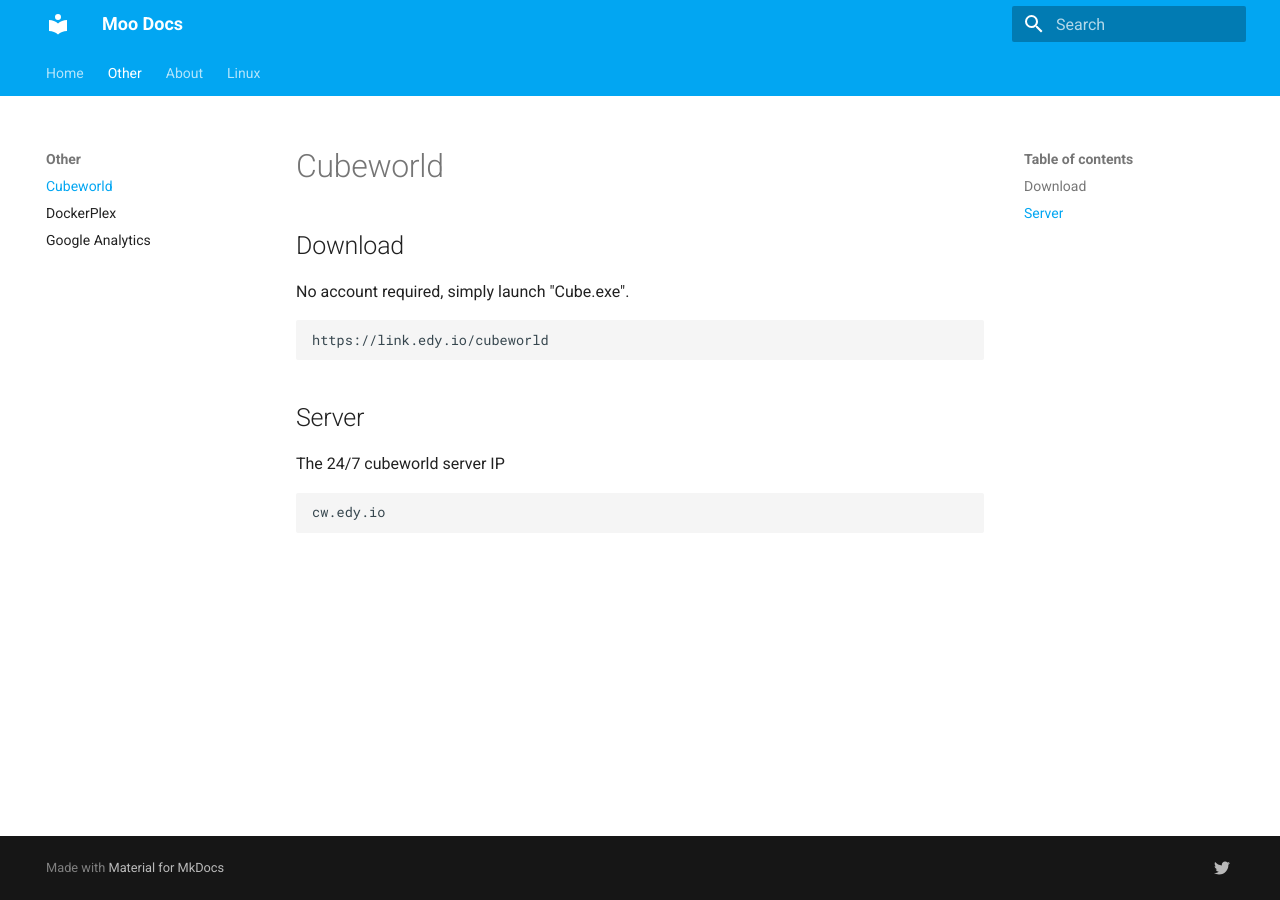
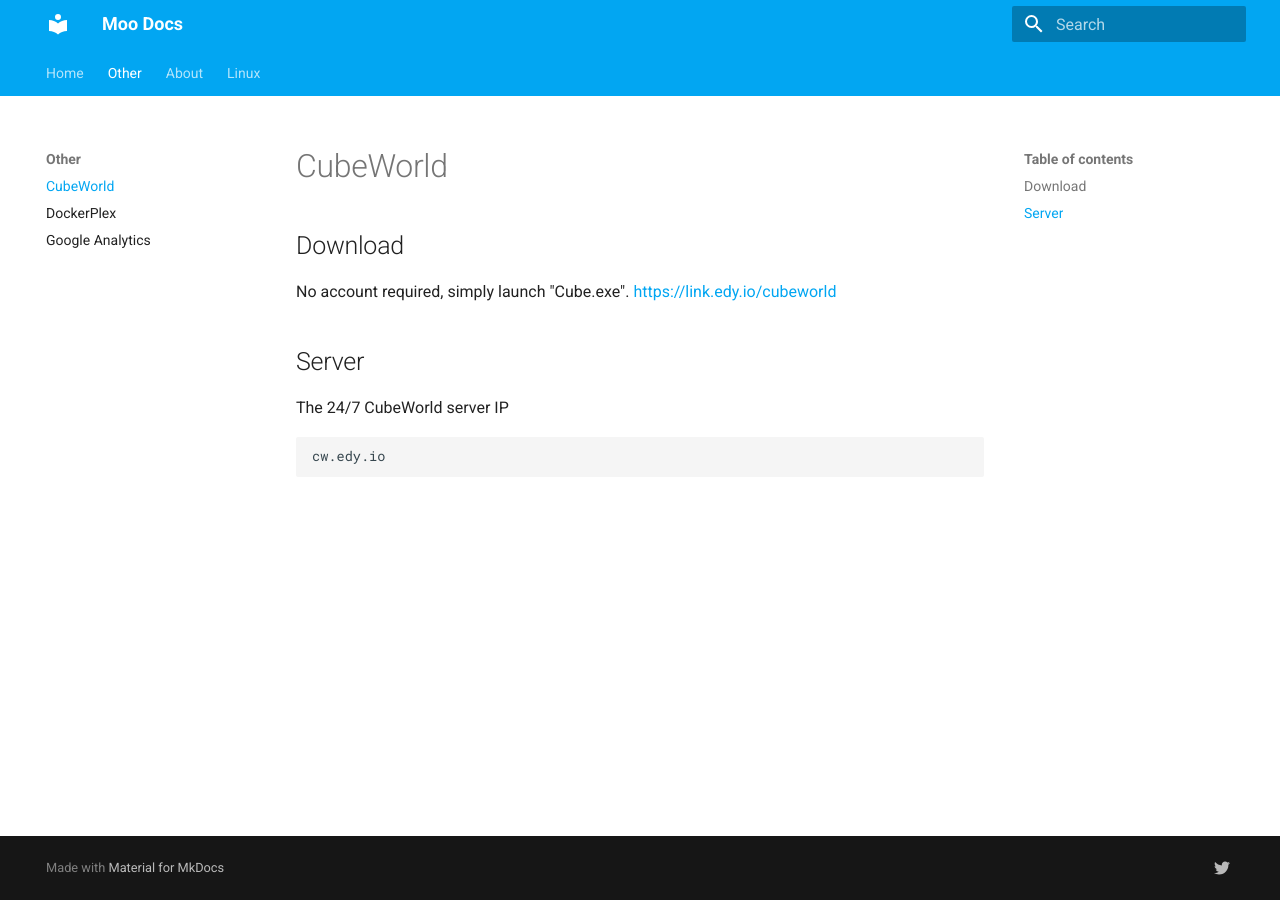
Before and after one commit to EdyTheCow/docs.edy.io, an MkDocs documentation site: the page built from mkdocs/other/cubeworld.md, in a window 1280 px wide. Built offline with MkDocs 1.6.1 and Material for MkDocs 9.7.7, drawn with Linux system fonts in a browser that asks for light colours.

Commit message:
few fixes

````diff
--- a/mkdocs.yml
+++ b/mkdocs.yml
@@ -9,7 +9,7 @@
 nav:
   - Home: index.md
   - Other:
-    - Cubeworld: other/cubeworld.md
+    - CubeWorld: other/cubeworld.md
     - DockerPlex: other/docker-plex.md
     - Google Analytics: other/google-analytics.md
   - About: about.md
--- a/mkdocs/other/cubeworld.md
+++ b/mkdocs/other/cubeworld.md
@@ -1,13 +1,11 @@
-# Cubeworld
+# CubeWorld
 
 ## Download
 No account required, simply launch "Cube.exe".
-```
 https://link.edy.io/cubeworld
-```
 
 ## Server
-The 24/7 cubeworld server IP
+The 24/7 CubeWorld server IP
 ```
 cw.edy.io
 ```
````
